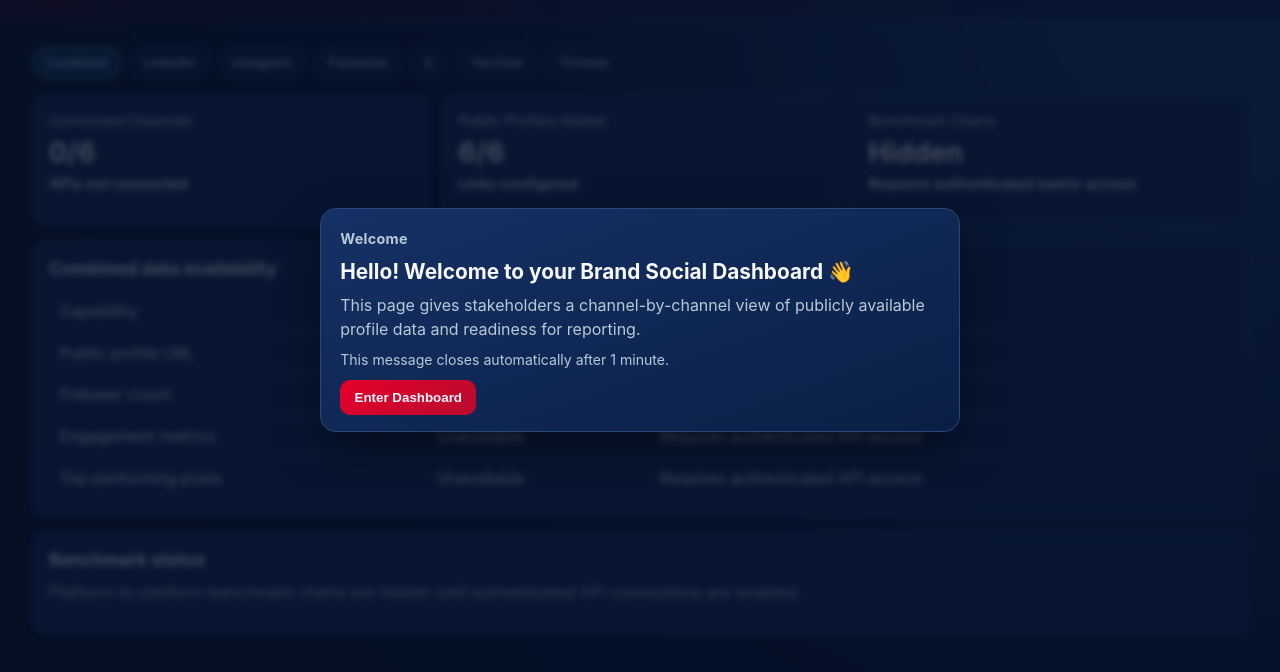
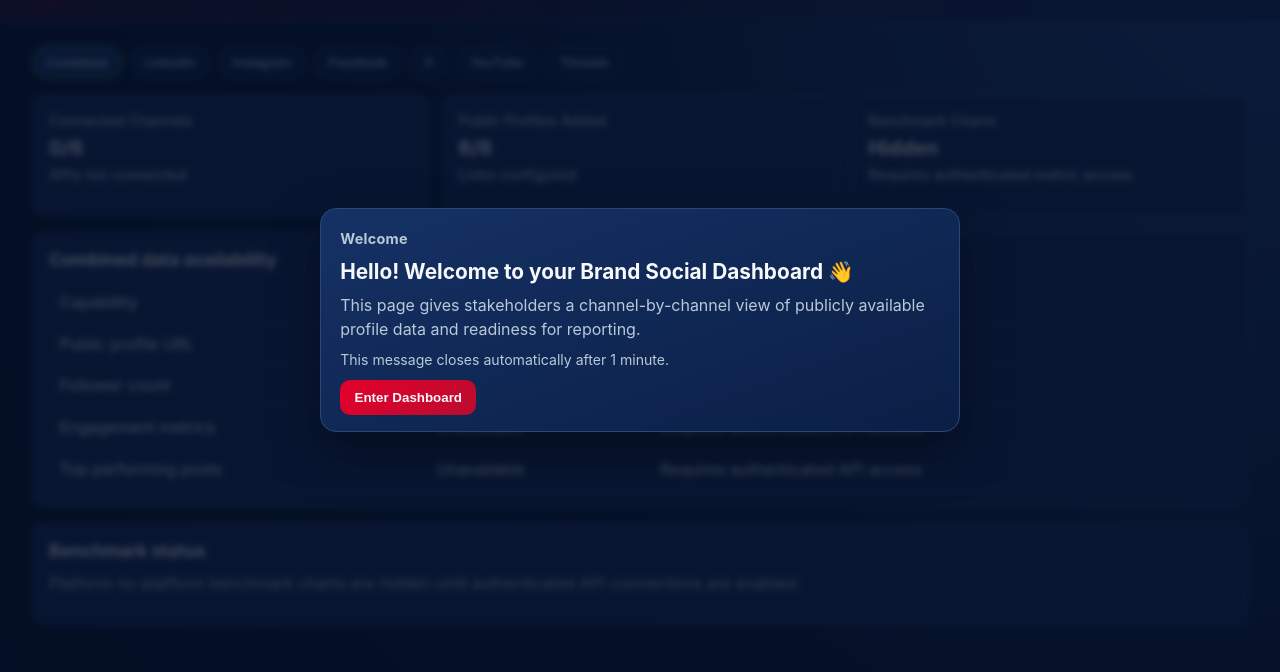
Before and after one commit to avaesmith/social-dashboard, a plain HTML site: page index.html in a window 1280 px wide. Shown: the part 80-752 px from the top of the page. Drawn offline with Linux system fonts and the light colour scheme.

Commit message:
Update styles.css

```diff
--- a/styles.css
+++ b/styles.css
@@ -185,14 +185,15 @@ main {
 
 .value {
   margin: 0.45rem 0 0;
-  font-size: 1.7rem;
+  font-size: 1.25rem;
   font-weight: 700;
 }
 
 .delta {
   margin-top: 0.35rem;
   font-size: 0.92rem;
-  font-weight: 600;
+  font-weight: 500;
+  color: var(--muted);
 }
 
 .delta.up {
@@ -201,6 +202,10 @@ main {
 
 .delta.down {
   color: var(--negative);
+}
+
+.value a {
+  color: var(--neutral-soft);
 }
 
 .panel {
```
